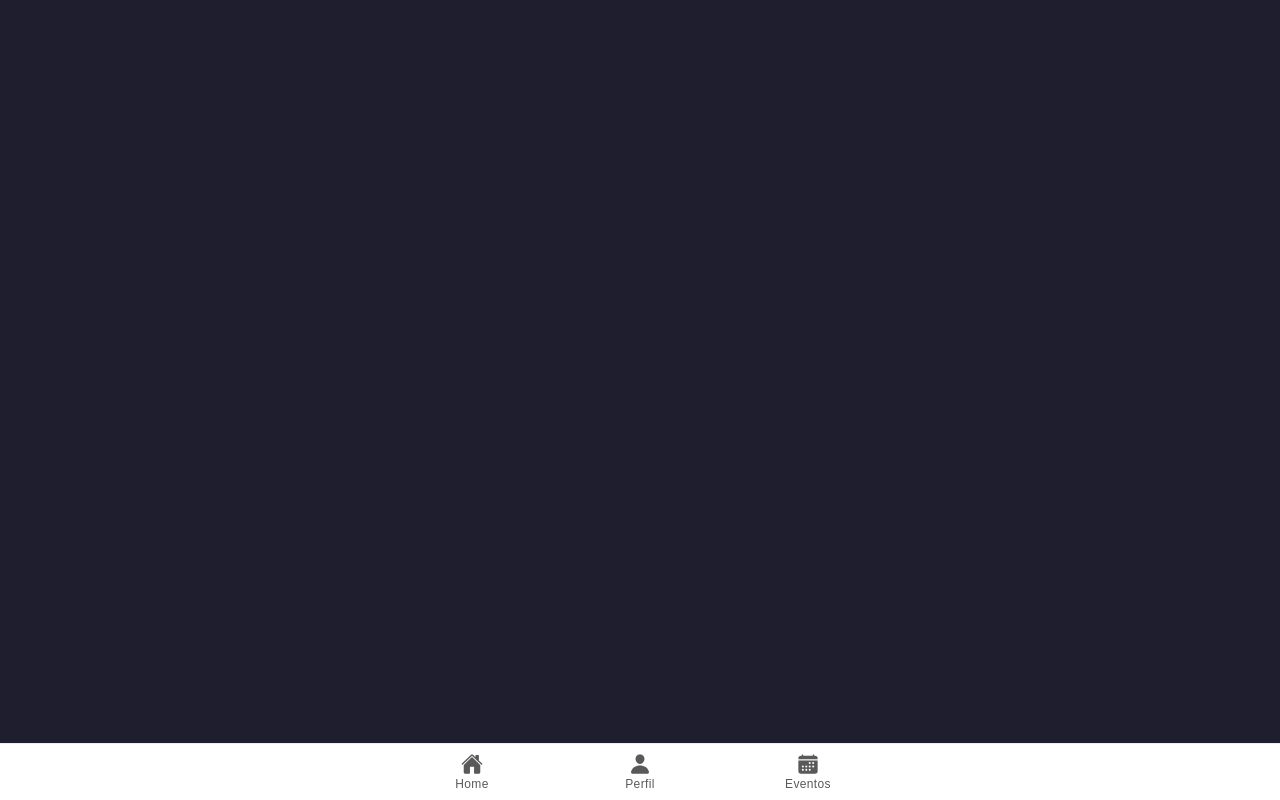
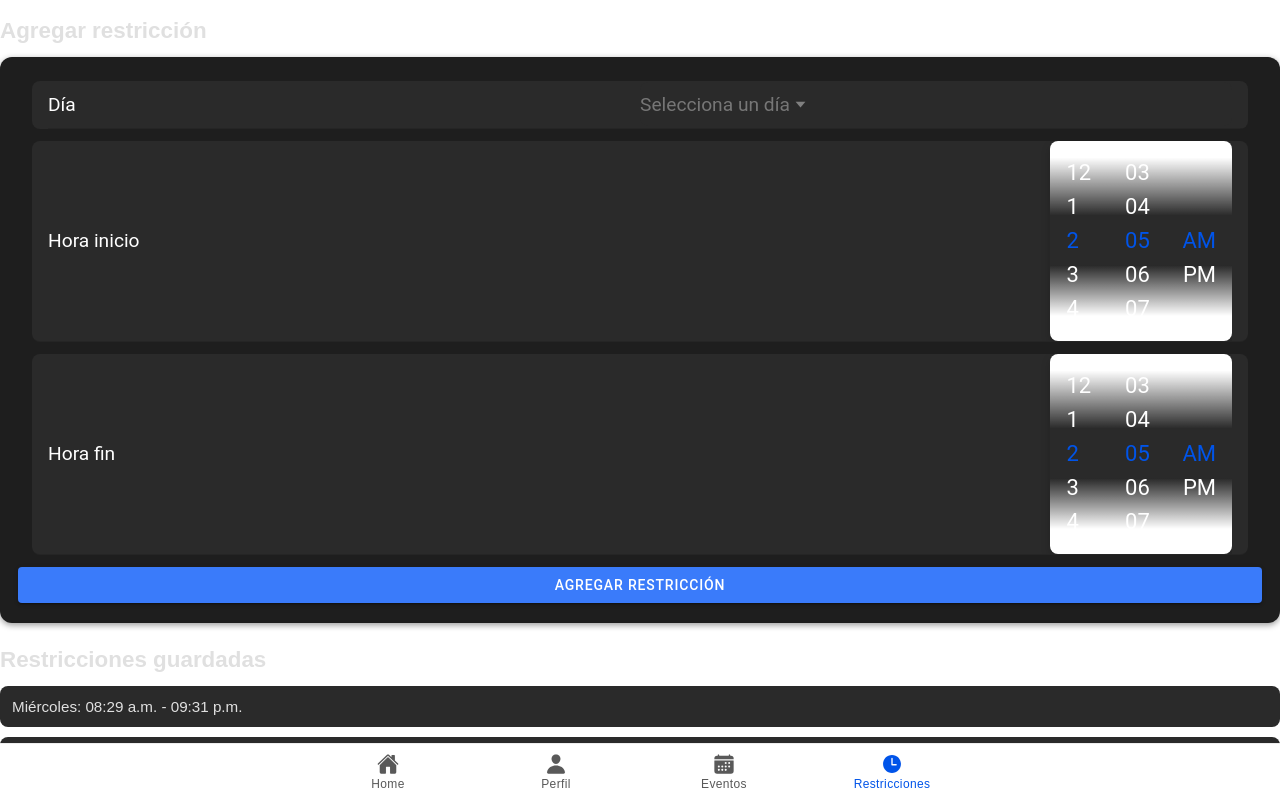
Before and after one commit to CristobalSg/SGH, a React (Vite) app in the folder mobile/aplicacion/: page /tabs/restricciones in a window 1280 px wide. Built offline with nearby package versions, Linux system fonts and the light colour scheme.

Commit message:
agregacion de retriciones

```diff
--- a/mobile/aplicacion/src/App.tsx
+++ b/mobile/aplicacion/src/App.tsx
@@ -10,11 +10,12 @@ import {
   setupIonicReact
 } from '@ionic/react';
 import { IonReactRouter } from '@ionic/react-router';
-import { calendar, ellipse, home, person, square, triangle } from 'ionicons/icons';
+import { calendar, home, person, time } from 'ionicons/icons';
 import Tab1 from './presentation/pages/Tab1';
 import Tab2 from './presentation/pages/Tab2';
 import Tab3 from './presentation/pages/Tab3';
 import Login from './presentation/pages/login';
+import Restricciones from './presentation/pages/Restricciones';
 
 /* Core CSS required for Ionic components to work properly */
 import '@ionic/react/css/core.css';
@@ -64,6 +65,7 @@ const App: React.FC = () => (
                 <Route exact path="/tabs/tab1" component={Tab1} />
                 <Route exact path="/tabs/tab2" component={Tab2} />
                 <Route exact path="/tabs/tab3" component={Tab3} />
+                <Route exact path="/tabs/restricciones" component={Restricciones} />
               </IonRouterOutlet>
 
               <IonTabBar slot="bottom">
@@ -79,6 +81,10 @@ const App: React.FC = () => (
                   <IonIcon aria-hidden="true" icon={calendar} />
                   <IonLabel>Eventos</IonLabel>
                 </IonTabButton>
+                <IonTabButton tab="restricciones" href="/tabs/restricciones">
+                  <IonIcon aria-hidden="true" icon={time} />
+                  <IonLabel>Restricciones</IonLabel>
+                </IonTabButton>
               </IonTabBar>
             </IonTabs>
           )}
@@ -88,5 +94,4 @@ const App: React.FC = () => (
   </IonApp>
 );
 
-
 export default App;
--- /dev/null
+++ b/mobile/aplicacion/src/presentation/pages/Restricciones.css
@@ -0,0 +1,55 @@
+.restricciones-container {
+  padding: 16px;
+  background-color: #121212; /* fondo oscuro */
+  color: #fff;
+}
+
+.restricciones-container h2 {
+  font-size: 1.4rem;
+  font-weight: bold;
+  margin-bottom: 12px;
+  color: #e0e0e0;
+}
+
+.form-section {
+  margin-bottom: 24px;
+  background: #1e1e1e;
+  padding: 16px;
+  border-radius: 12px;
+  box-shadow: 0 2px 6px rgba(0,0,0,0.4);
+}
+
+ion-item {
+  --background: #2a2a2a;
+  --color: #ffffff;
+  --border-radius: 8px;
+  margin-bottom: 12px;
+}
+
+ion-select,
+ion-datetime {
+  --background: #2a2a2a;
+  --color: #ffffff;
+  --placeholder-color: #aaaaaa;
+  border-radius: 8px;
+}
+
+ion-button {
+  --background: #3a7bfa;
+  --color: white;
+  margin-top: 10px;
+  border-radius: 10px;
+}
+
+.saved-restricciones {
+  margin-top: 20px;
+}
+
+.saved-item {
+  background: #2a2a2a;
+  padding: 12px;
+  border-radius: 8px;
+  margin-bottom: 10px;
+  color: #e0e0e0;
+  font-size: 0.95rem;
+}
--- /dev/null
+++ b/mobile/aplicacion/src/presentation/pages/Restricciones.tsx
@@ -0,0 +1,88 @@
+import {
+  IonPage,
+  IonHeader,
+  IonToolbar,
+  IonTitle,
+  IonContent,
+  IonItem,
+  IonLabel,
+  IonSelect,
+  IonSelectOption,
+  IonDatetime,
+  IonButton,
+  IonList
+} from '@ionic/react';
+import { useState } from 'react';
+import './Restricciones.css';
+interface Restriccion {
+  dia: string;
+  inicio: string;
+  fin: string;
+}
+
+const Restricciones: React.FC = () => {
+  const [dia, setDia] = useState<string>('');
+  const [inicio, setInicio] = useState<string>('');
+  const [fin, setFin] = useState<string>('');
+  const [restricciones, setRestricciones] = useState<Restriccion[]>([]);
+
+  const handleAgregar = () => {
+    if (!dia || !inicio || !fin) {
+      alert("Completa todos los campos");
+      return;
+    }
+
+    const nueva: Restriccion = { dia, inicio, fin };
+    setRestricciones([...restricciones, nueva]);
+
+    // reset formulario
+    setDia('');
+    setInicio('');
+    setFin('');
+  };
+
+  return (
+    <IonPage>
+  <IonHeader>
+  </IonHeader>
+  <IonContent className="restricciones-container">
+    <h2>Agregar restricción</h2>
+
+    <div className="form-section">
+      <IonItem>
+        <IonLabel>Día</IonLabel>
+        <IonSelect placeholder="Selecciona un día">
+          <IonSelectOption value="lunes">Lunes</IonSelectOption>
+          <IonSelectOption value="martes">Martes</IonSelectOption>
+          <IonSelectOption value="miercoles">Miércoles</IonSelectOption>
+          <IonSelectOption value="jueves">Jueves</IonSelectOption>
+          <IonSelectOption value="viernes">Viernes</IonSelectOption>
+          <IonSelectOption value="sabado">Sábado</IonSelectOption>
+          <IonSelectOption value="domingo">Domingo</IonSelectOption>
+        </IonSelect>
+      </IonItem>
+
+      <IonItem>
+        <IonLabel>Hora inicio</IonLabel>
+        <IonDatetime presentation="time"></IonDatetime>
+      </IonItem>
+
+      <IonItem>
+        <IonLabel>Hora fin</IonLabel>
+        <IonDatetime presentation="time"></IonDatetime>
+      </IonItem>
+
+      <IonButton expand="block">Agregar restricción</IonButton>
+    </div>
+
+    <div className="saved-restricciones">
+      <h2>Restricciones guardadas</h2>
+      <div className="saved-item">Miércoles: 08:29 a.m. - 09:31 p.m.</div>
+      <div className="saved-item">Sábado: 09:31 a.m. - 11:31 p.m.</div>
+    </div>
+  </IonContent>
+</IonPage>
+  );
+};
+
+export default Restricciones;
```
